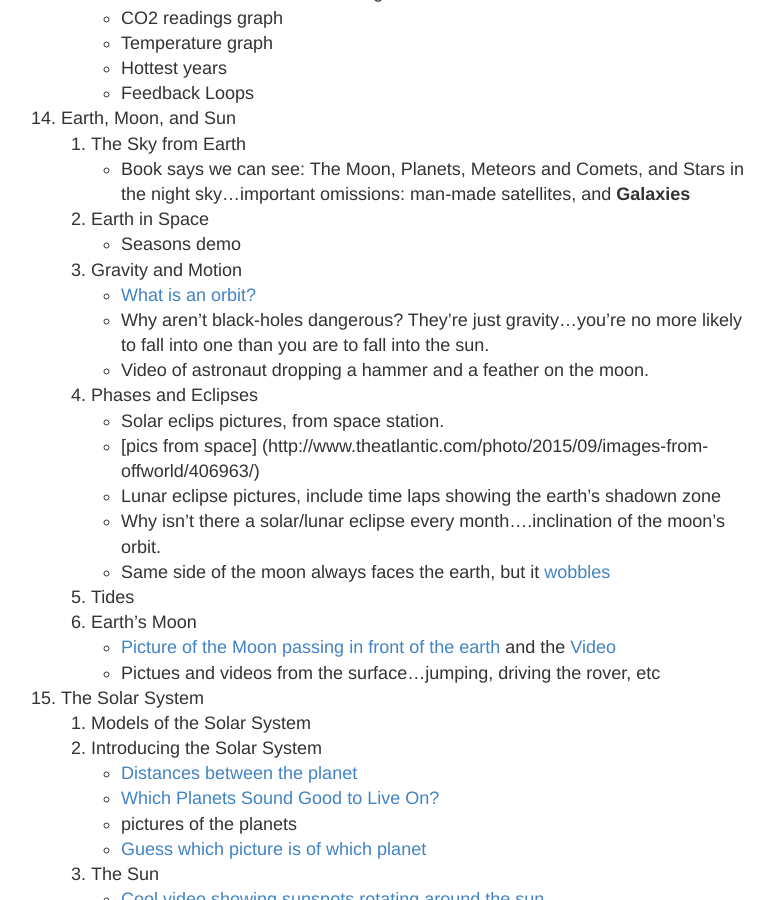
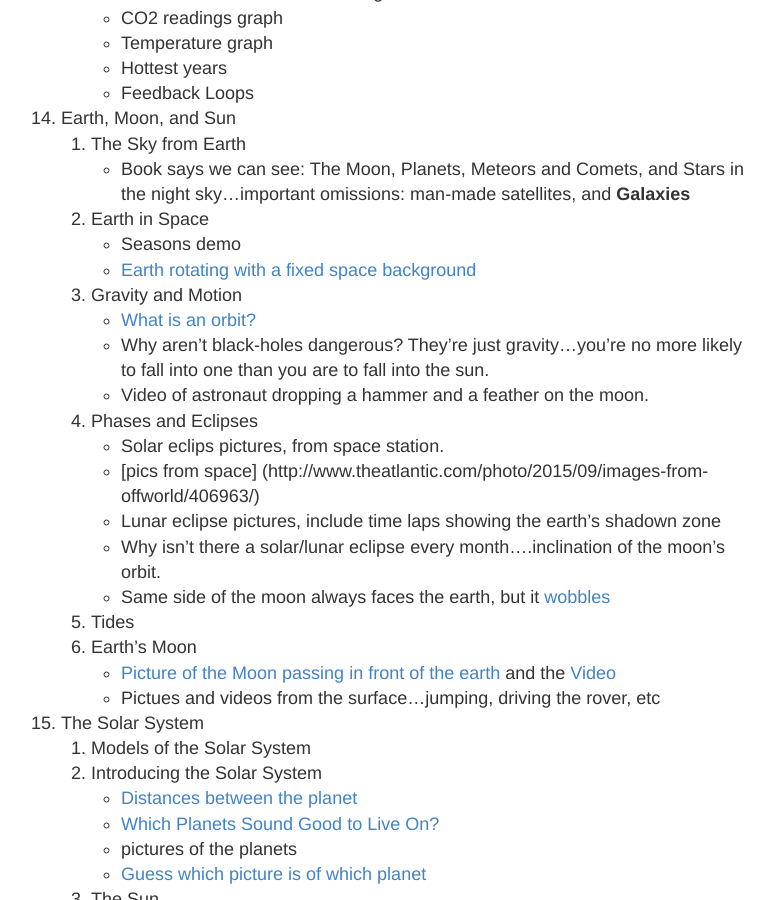
Before and after one commit to ctkstl/earth_science, a Jekyll site: the page built from resources.md, in a window 1280 px wide and 900 px high, scrolled down 6581 px. Shown: the whole window, without its empty margins (249-1023 px from the left). Built offline with Jekyll 4.4.1, drawn with Linux system fonts in a browser that asks for light colours; Markdown is read by kramdown in place of the engine named in the settings.

Commit message:
Showing the earth rotate at night with the sky fixed

```diff
--- a/resources.md
+++ b/resources.md
@@ -207,6 +207,7 @@ permalink: /resources/
         *   Book says we can see: The Moon, Planets, Meteors and Comets, and Stars in the night sky...important omissions: man-made satellites, and **Galaxies**
     2.  Earth in Space
         *   Seasons demo
+        *   [Earth rotating with a fixed space background](http://giant.gfycat.com/InexperiencedQuestionableAegeancat.gif)
     3.  Gravity and Motion
         *   [What is an orbit?](https://ctkstl.github.io/earth_science/pages/What-is-an-Orbit.html)
         *   Why aren't black-holes dangerous? They're just gravity...you're no more likely to fall into one than you are to fall into the sun.
```
